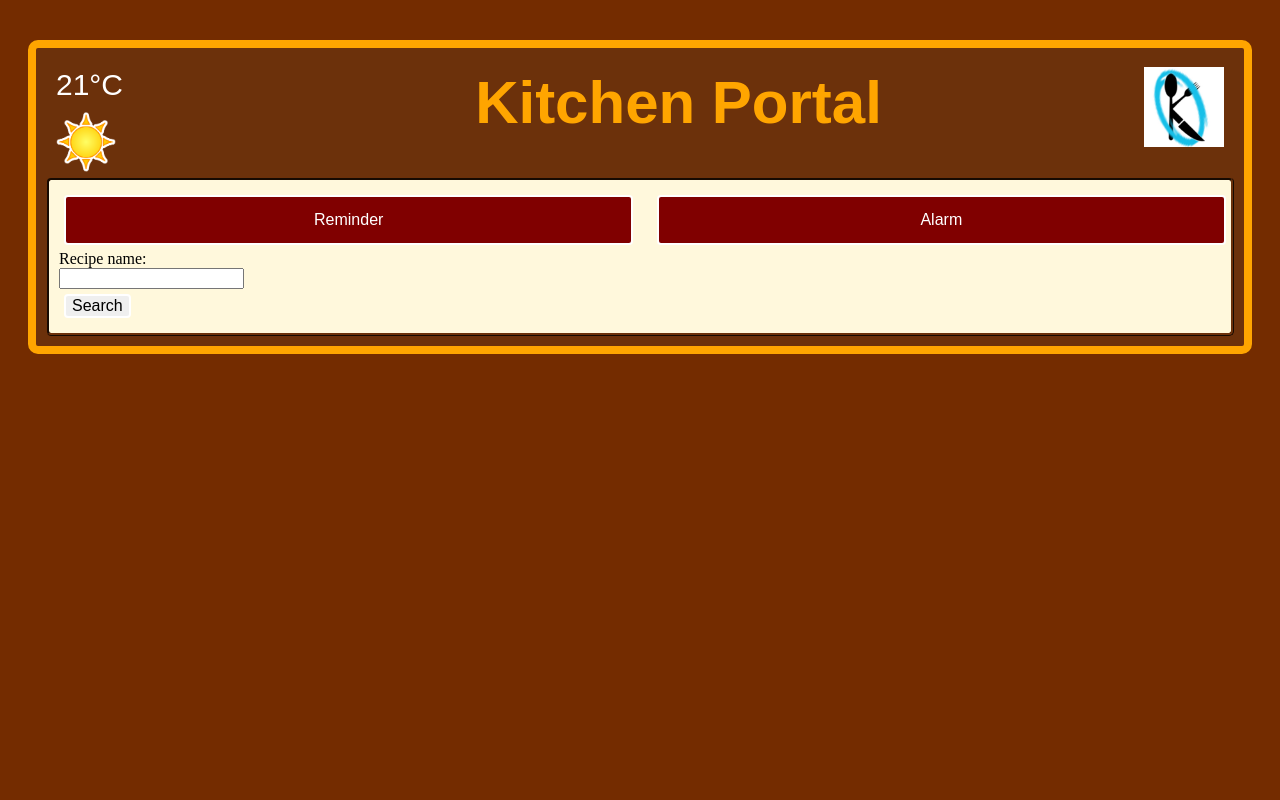
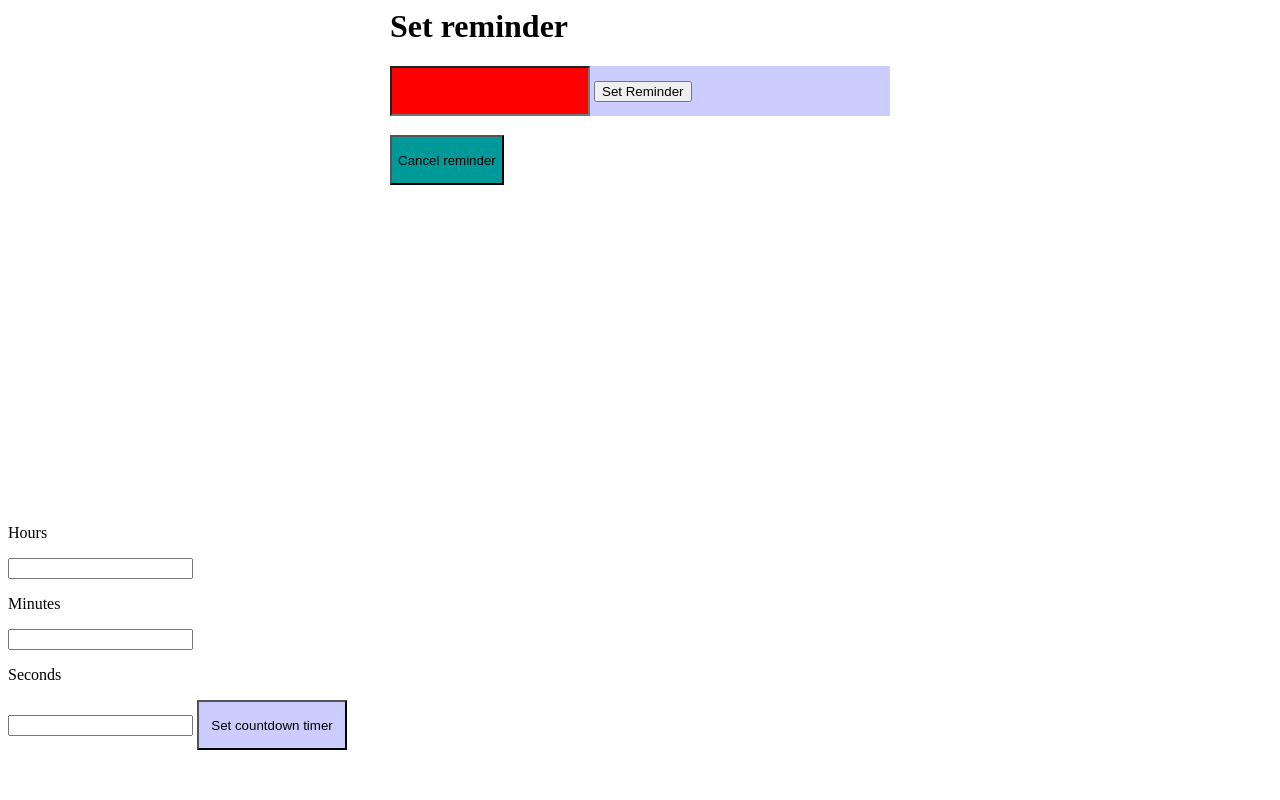
Before and after one commit to lalli-oni/KitchenPortalPage, a PHP site: page / in a window 1280 px wide. Run offline with PHP 8.4, Linux system fonts and the light colour scheme; some libraries are stand-ins or nearby versions.

Commit message:
my version

```diff
--- /dev/null
+++ b/CssStyle.css
@@ -0,0 +1,29 @@
+
+
+.input1{
+    width: 200px;
+    height: 50px;
+    background-color: red;
+}
+.main{
+    width: 500px;
+    height: 500px;
+    margin: 0 auto;
+}
+.body1{
+    background-color: #ccccff;
+    z-index: 1;
+}
+.body2{
+    background-color: #9999ff;
+    z-index: 2;
+}
+.btn2{
+     height: 50px;
+     background-color: #009999;
+}
+.btnCountdown{
+    height: 50px;
+    width: 150px;
+    background-color: #ccccff;
+}
--- a/Service1.php
+++ b/Service1.php
@@ -81,7 +81,7 @@ class Service1 extends SoapClient {
                                     'guid' => 'guid',
                                    );
 
-  public function Service1($wsdl = "http://kitchenportal.cloudapp.net/Service1.svc?wsdl", $options = array()) {
+  public function Service1($wsdl = "http://localhost:51211/Service1.svc?wsdl", $options = array()) {
     foreach(self::$classmap as $key => $value) {
       if(!isset($options['classmap'][$key])) {
         $options['classmap'][$key] = $value;
--- a/index.php
+++ b/index.php
@@ -1,92 +1,81 @@
-<!DOCTYPE html>
 <html>
     <head>
-  <link rel="stylesheet" type="text/css" href="styles.css">
+        <meta charset="UTF-8">
+        <link href="CssStyle.css" rel="stylesheet" type="text/css">
+        <link rel="stylesheet" type="text/css" href="css/jquery.countdown.css">
+
+        <script src="https://ajax.googleapis.com/ajax/libs/jquery/1.11.3/jquery.min.js"></script>
+        <script type="text/javascript" src="js/jquery.plugin.js"></script>
+        <script type="text/javascript" src="js/jquery.countdown.js"></script>
+<script>
+$(document).ready(function(){
+   $(window).unload(function(){
+    req.abort();
+});
+
+     var req;
+
+    function cancelReminder(){
+          // req.abort();
+            $.post("CancelReminderScript.php",function (data){
+                alert(data);
+            });
+        };
+
+
+        $(".btn1").click(function(){
+           $.get("SetReminderScript.php?value=" + $("#input1").val(),function (data){
+                    $(".ht").text(data);
+
+                });
+   });
+
+   $(".btn2").click(function (){
+      cancelReminder();
+  });
+
+  $(".btnCountdown").click(function (){
+
+    valuesCheck();
+    //$(".countdowndiv").countdown({until: '+'+ $(".hoursinput").val() +'h'});
+
+  });
+//  function  valuesCheck(){
+//      $.get("ValueCheck", data: '{"hours": }');
+//
+//  };
+//
+  });
+
+</script>
+        <title>Kitchen Portal</title>
     </head>
     <body>
-  <div id=mother>
-    <div id=topBar>
-      <div id=hud>
-        <p id=temp>21°C</p>
-        <img id=lightPic src="./assets/sunPlaceholder.PNG"/>
+        <div class="main">
+            <div class="header">
+                <h1>Set reminder</h1>
             </div>
-      <h1 id=title>Kitchen Portal</h1>
-        <div id=logo>
-          <img id=logoPic src="./assets/kpLogoPlaceholder.jpg"/>
+            <div class="body1">
+             <input class="input1" id="input1"/>
+             <button class="btn1">Set Reminder</button>
+             <p id="errortxt"></p>
+            </div>
+            <div class="body2">
+                <h3 class="ht"></h3>
+            </div>
+                               <button class="btn2">Cancel reminder</button>
+
         </div>
 </div>
-    <div id=content>
-      <div id=togglingBar>
-          <div id=toggleReminderWrapper>
-              <script>
-                function toggleReminderVisibility() {
-                  //document.getElementById("title").innerHTML = "Reminder";
-                  var alarmWindow = document.getElementById("alarmWindow");
-                  var reminderWindow = document.getElementById("reminderWindow");
-                  if (alarmWindow.style.display != "none") {
-                    alarmWindow.style.display = "none";
-                      reminderWindow.style.display = "block";
-                  } else if (reminderWindow.style.display != "none") {
-                    reminderWindow.style.display = "none";
-                      alarmWindow.style.display = "none";
-                  } else {
-                    reminderWindow.style.display = "block";
-                  }
-                }
-                </script>
-                <button id=toggleReminderButton onclick="toggleReminderVisibility()">Reminder</button>
-          </div>
-          <div id=toggleAlarmWrapper>
-              <script>
-                function toggleAlarmVisibility() {
-                  //document.getElementById("title").innerHTML = "Alarm";
-                  var alarmWindow = document.getElementById("alarmWindow");
-                  var reminderWindow = document.getElementById("reminderWindow");
-                  if (reminderWindow.style.display != "none") {
-                    reminderWindow.style.display = "none";
-                      alarmWindow.style.display = "block";
-                  } else if (alarmWindow.style.display != "none") {
-                    alarmWindow.style.display = "none";
-                      reminderWindow.style.display = "none";
-                  } else {
-                    alarmWindow.style.display = "block";
-                  }
-                }
-                </script>
-                <button id=toggleAlarmButton onclick="toggleAlarmVisibility()">Alarm</button>
-          </div>
-      </div>
-      <div id=alertWindow>
-        <div id=reminderWindow>
-          <p>reminderWindow</p>
-        </div>
-          <div id=alarmWindow>
-            <p>alarmWindow</p>
-          </div>
-      </div>
-      <div id=recipeWindow>
-        <div id=recipeInpupWrapper>
-          <form>
-            Recipe name:<br>
-            <input type="text" name="recipeName"><br>
-          </form>
-          <script>
-            function searchRecipe() {
-              document.getElementById("title").innerHTML = "recipeResults";
-              var recipeResultWindow = document.getElementById("recipeResultWindow");
-              if (recipeResultWindow.style.display != "none") {
-                  recipeResultWindow.style.display = "block";
-              }
-            }
-            </script>
-        <button onclick="searchRecipe()">Search<br>
-        </div>
-        <div id=recipeResultWindow>
-          <p>lol alarm</p>
-            <p>recip2</p>
-        </div>
-      </div>
-    </div>
+<div>
+    <p>Hours</p>
+    <input class="hoursinput"/>
+    <p> Minutes</p>
+    <input id="minutesinput"/>
+    <p>Seconds</p>
+    <input id="secondsinout"/>
+    <button class="btnCountdown">Set countdown timer</button>
+    <div class="countdowndiv"></div>
 </div>
     </body>
 </html>
```
Also changed, not shown: CancelReminderScript.php (added, +15 -0 lines), PHPScripts.php (added, +41 -0 lines), SetReminderScript.php (+15 -15 lines), ValueCheck.php (added, +7 -0 lines). Lines whose indentation alone changed are shown as unchanged.
